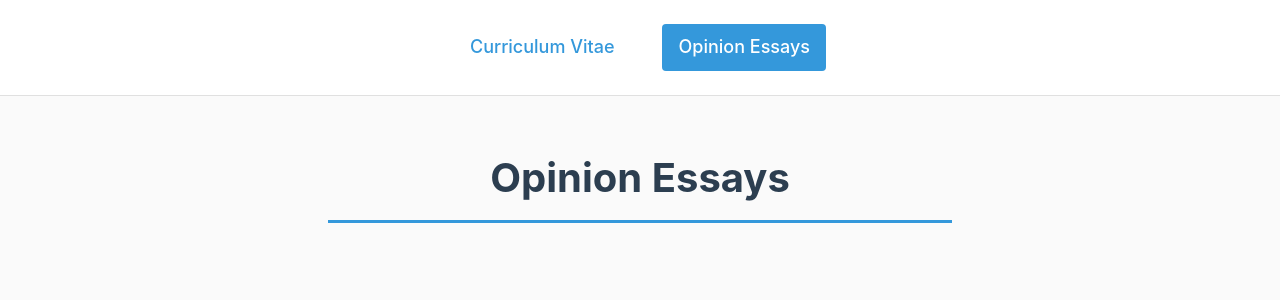
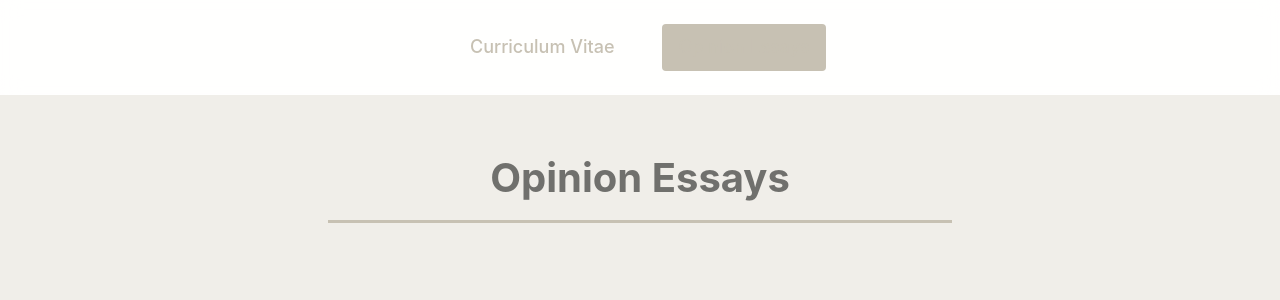
Before and after one commit to SirCocas/sircocas.github.io, a Jekyll site: the page built from opinion.md, in a window 1280 px wide. Shown: the top 300 px of the page. Built offline with Jekyll 4.4.1, drawn with Linux system fonts in a browser that asks for light colours.

Commit message:
adding...

```diff
--- a/assets/css/style.scss
+++ b/assets/css/style.scss
@@ -2,11 +2,11 @@
 ---
 
 :root {
-  --accent-color: #3498db;
-  --text-color: #333;
-  --bg-color: #fafafa;
-  --heading-color: #2c3e50;
-  --link-color: #3498db;
+  --accent-color: #c7c1b3;
+  --text-color: #0f1116;
+  --bg-color: #f0eee9;
+  --heading-color: #70706d;
+  --link-color: #c7c1b3;
 }
 
 * {
@@ -50,7 +50,7 @@ h2 {
   font-size: 1.5rem;
   margin: 2rem 0 1rem;
   padding-bottom: 0.25rem;
-  border-bottom: 1px solid #e0e0e0;
+  border-bottom: 1px solid #f0eee9;
 }
 
 h3 {
@@ -87,7 +87,7 @@ a:hover {
   gap: 2rem;
   padding: 1.5rem;
   background: rgba(255,255,255,0.95);
-  border-bottom: 1px solid #e0e0e0;
+  border-bottom: 1px solid #f0eee9;
   position: sticky;
   top: 0;
   backdrop-filter: blur(10px);
@@ -103,5 +103,5 @@ a:hover {
 
 .tabs a.active {
   background: var(--accent-color);
-  color: white;
+  color: f0eee9;
 }
```
Also changed, not shown: _experience/secure-ua.md (added, +13 -0 lines).
